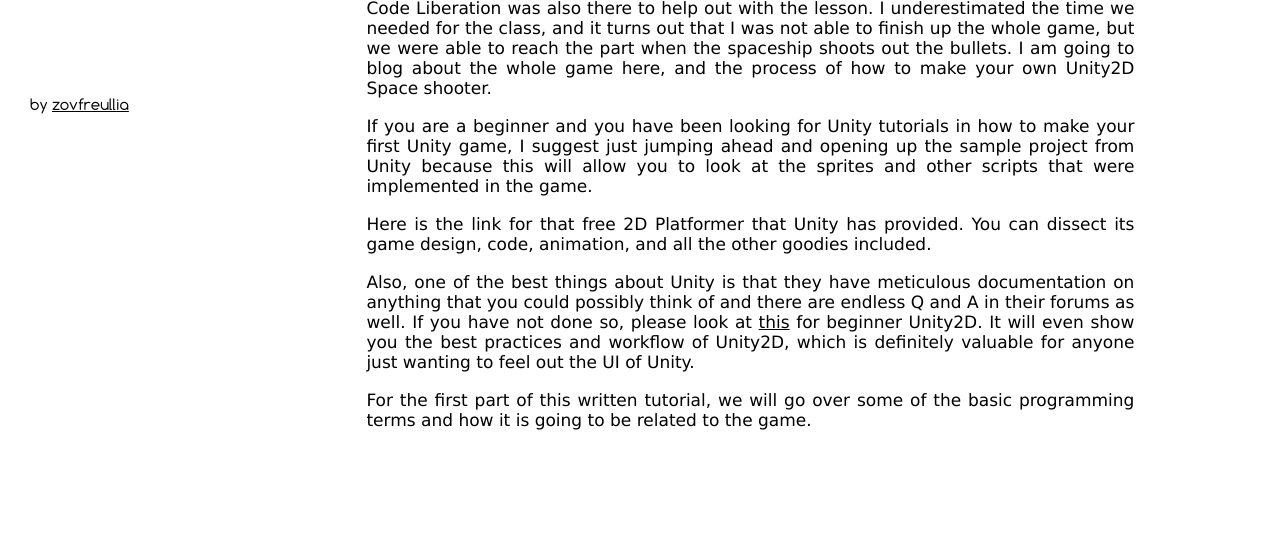
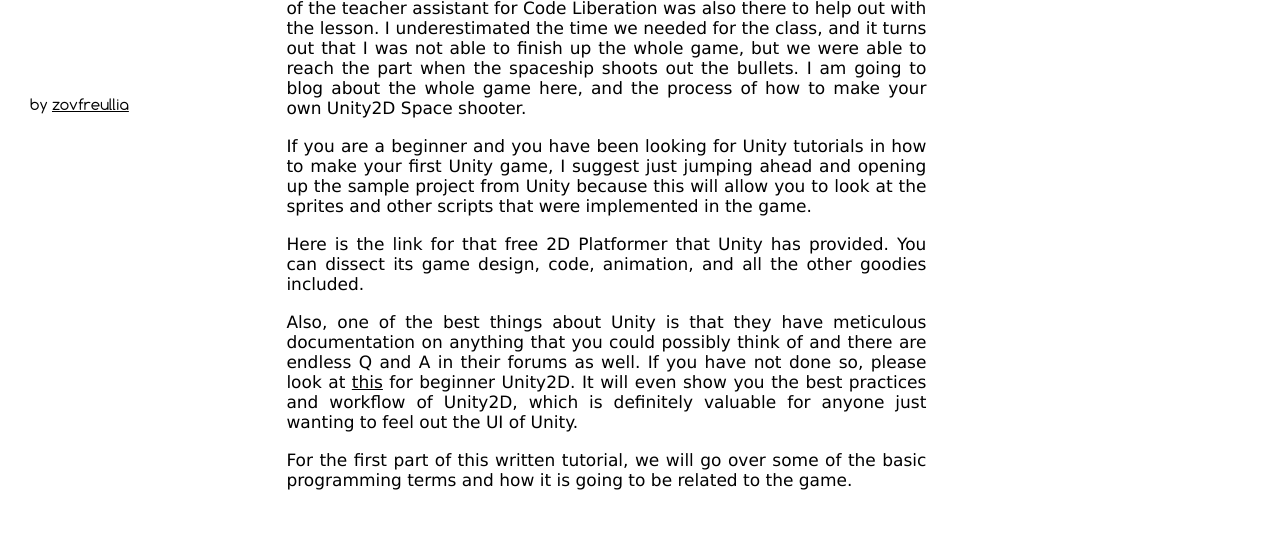
Before and after one commit to KairaVillanueva/Unity2D-Tutorial, a plain HTML site: page index.html in a window 1280 px wide. Shown: the part 272-816 px from the top of the page. Drawn offline with Linux system fonts and the light colour scheme.

Commit message:
Update stylesheet.css

```diff
--- a/stylesheet.css
+++ b/stylesheet.css
@@ -156,12 +156,12 @@ table#t01 {
 {
 	position: relative;
 	float: left;
-	width: 60%;
+	width: 50%;
 	height: 300px;
 	margin-bottom: 10px;
 	margin-right: 50px;
 	padding-right:30px;
-	padding-left: 180px;
+	padding-left: 100px;
 }
 
 
```
